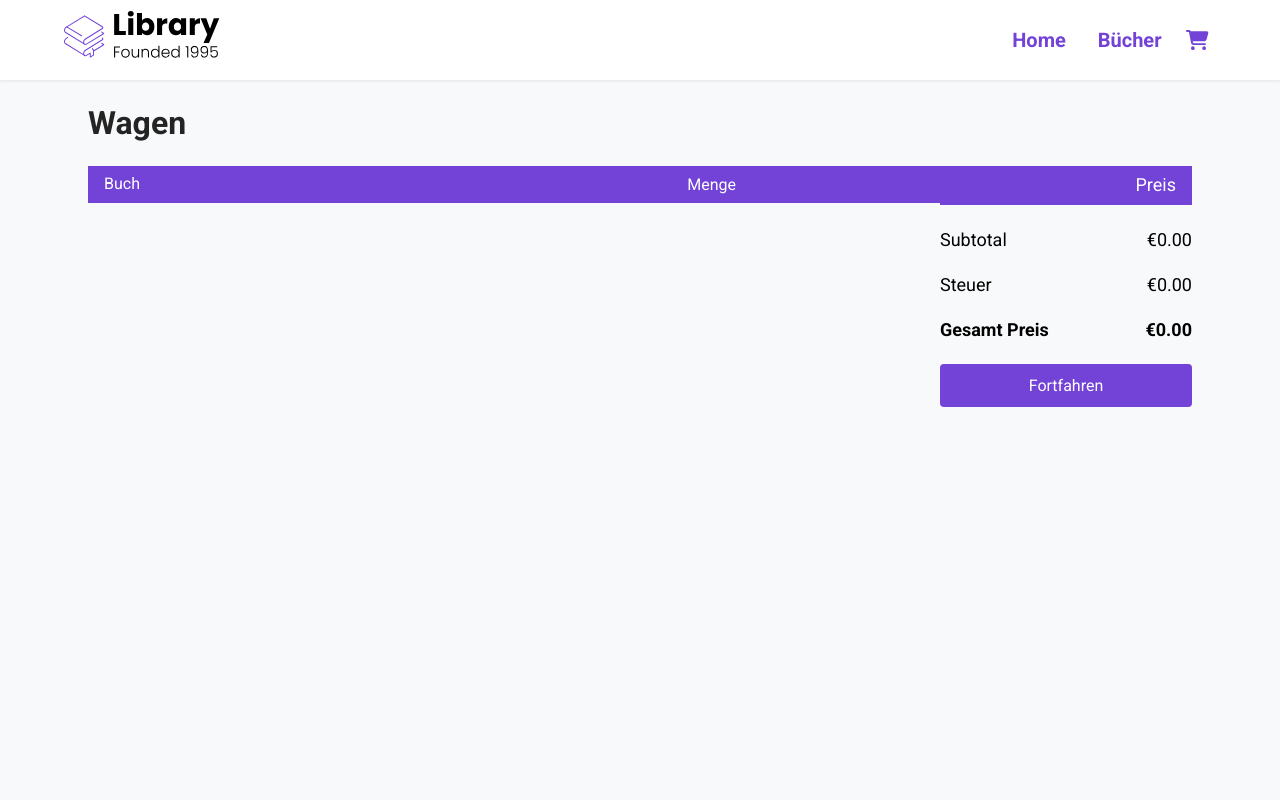
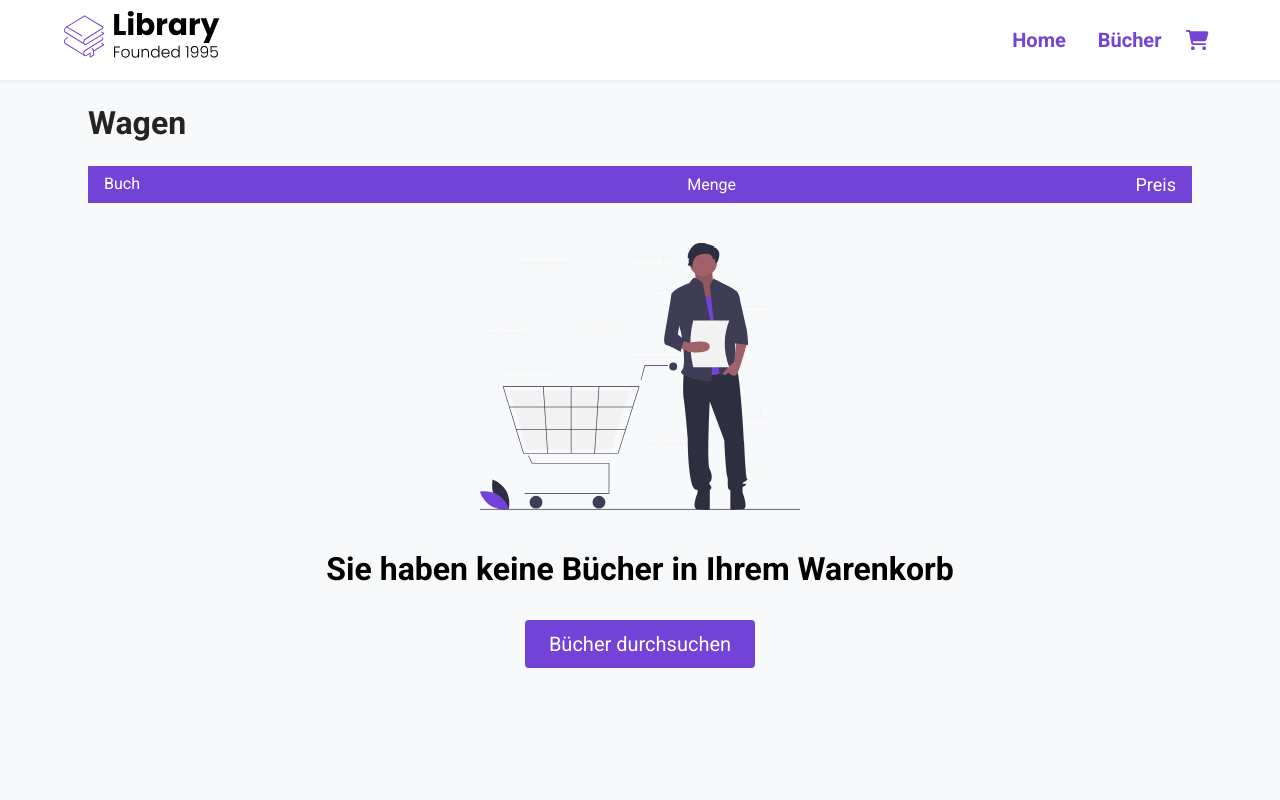
Before and after one commit to MDDakki/React-E-Commerce, a React (Create React App) app: page /wagen in a window 1280 px wide. Shown: the top 800 px of the page. Built offline with nearby package versions, Linux system fonts and the light colour scheme.

Commit message:
lehres wagen & etc

```diff
--- a/src/components/Footer.jsx
+++ b/src/components/Footer.jsx
@@ -19,7 +19,7 @@ const Footer = () => {
                         <Link to="/wagen" className="footer__link">Wagen</Link>
                     </div>
                     <div className="footer__copyright">
-                        Copyright © 2024 Bibliothek
+                        Copyright © 2024 🤫🤫
                     </div>
                 </div>
             </div>
--- a/src/components/Seiten/Wagen.jsx
+++ b/src/components/Seiten/Wagen.jsx
@@ -1,4 +1,6 @@
 import React from "react";
+import LehrWagen from "./img/empty_cart.svg"
+import { Link } from "react-router-dom";
 
 const Wagen = ({wagen, MengeAnpassen, BuchEntfernen}) => {
 
@@ -53,8 +55,17 @@ const Wagen = ({wagen, MengeAnpassen, BuchEntfernen}) => {
                                     })
                                 }
                                 </div>
+                                {
+                                wagen.length === 0 &&
+                                <div className="wagen__lehr">
+                                    <img src={LehrWagen} alt="" className="wagen__lehr--img" />
+                                    <h2>Sie haben keine Bücher in Ihrem Warenkorb</h2>
+                                    <Link to="/books">
+                                        <button className="taste">Bücher durchsuchen</button>
+                                    </Link>
+                                </div>}
                         </div>
-                        <div className="gesamt">
+                       {wagen.length > 0 && <div className="gesamt">
                             <div className="gesamt__item gesamt__sub-total">
                                 <span>Subtotal</span>
                                 <span>€{(gesamt() * 0.9).toFixed(2)}</span>
@@ -70,7 +81,7 @@ const Wagen = ({wagen, MengeAnpassen, BuchEntfernen}) => {
                             <button className="taste taste__checkout no-cursor" onClick={() => alert('Noch nicht Implementiert')}>
                                 Fortfahren
                             </button>
-                        </div>
+                        </div>}
                     </div>
                 </div>
             </main>
--- a/src/index.css
+++ b/src/index.css
@@ -647,6 +647,19 @@ Einkaufs Wagen
   width: 60px;
 }
 
+.wagen__lehr {
+  display: flex;
+  flex-direction: column;
+  align-items: center;
+  justify-content: center;
+}
+
+.wagen__lehr--img {
+  padding: 40px;
+  max-width: 400px;
+}
+
+
 .gesamt {
   display: flex;
   flex-direction: column;
```
Also changed, not shown: src/components/Seiten/img/empty_cart.svg (renamed from src/assets/empty_cart.svg).
